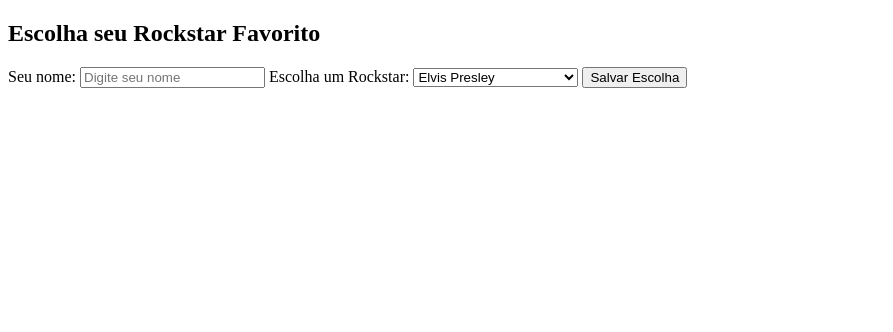
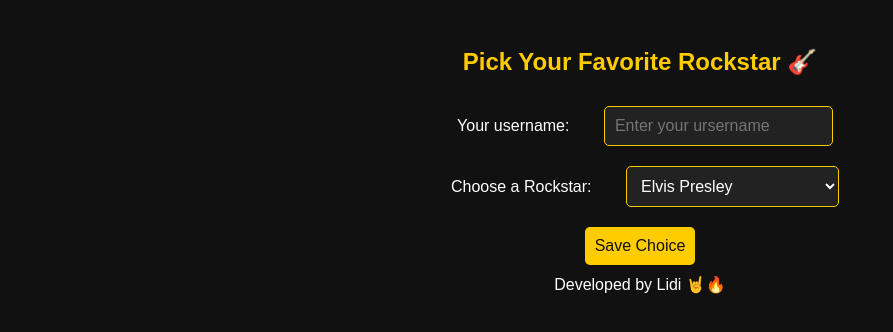
Before and after one commit to LidiClementino/rockstar-picker, a plain HTML site: page index.html in a window 1280 px wide. Shown: the whole page, without its empty margins (0-893 px from the left). Drawn offline with Linux system fonts and the light colour scheme.

Commit message:
Update index.html

```diff
--- a/index.html
+++ b/index.html
@@ -1,19 +1,57 @@
 <!DOCTYPE html>
-<html lang="pt-BR">
+<html lang="en">
 <head>
     <meta charset="UTF-8">
     <meta name="viewport" content="width=device-width, initial-scale=1.0">
-    <title>Escolha seu Rockstar</title>
+    <title>Pick Your Rockstar</title>
+    <style>
+        body {
+            font-family: Arial, sans-serif;
+            background-color: #111;
+            color: #fff;
+            text-align: center;
+            padding: 20px;
+        }
+        h2 {
+            color: #ffcc00;
+        }
+        label, select, input, button {
+            margin: 10px;
+            padding: 10px;
+            font-size: 16px;
+        }
+        input, select {
+            background: #222;
+            color: #fff;
+            border: 1px solid #ffcc00;
+            border-radius: 5px;
+        }
+        button {
+            background-color: #ffcc00;
+            color: #111;
+            border: none;
+            border-radius: 5px;
+            cursor: pointer;
+        }
+        button:hover {
+            background-color: #ffaa00;
+        }
+    </style>
 </head>
 <body>
-    <h2>Escolha seu Rockstar Favorito</h2>
-    <label for="username">Seu nome:</label>
-    <input type="text" id="username" placeholder="Digite seu nome">
+    <h2>Pick Your Favorite Rockstar 🎸</h2>
+    <label for="username">Your username:</label>
+    <input type="text" id="username" placeholder="Enter your ursername">
+    <br>
+    <label for="rockstar-list">Choose a Rockstar:</label>
+    <select id="rockstar-list"></select>
+    <br>
+    <button onclick="saveChoice()">Save Choice</button>
 
-    <label for="rockstar-list">Escolha um Rockstar:</label>
-    <select id="rockstar-list"></select>
 
-    <button onclick="salvarEscolha()">Salvar Escolha</button>
+
+
+    <footer>Developed by Lidi 🤘🔥</footer>
 
     <script>
         const rockstars = [
@@ -53,42 +91,41 @@
             "Sharon den Adel", "Robert Westerholt", "Ruud Jolie",
             "Dolores O’Riordan", "Noel Hogan", "Mike Hogan", "Fergal Lawler",
             "Hayley Williams", "Zac Farro", "Taylor York",
-            "Taylor Momsen", "Ben Phillips", "Jamie Perkins", "Mark Damon"
+            "Taylor Momsen", "Ben Phillips", "Jamie Perkins", "Mark Damon","Amy Lee"
         ];
 
-        function carregarLista() {
-            const lista = document.getElementById("rockstar-list");
-            lista.innerHTML = ""; // Limpa antes de adicionar
-
-            rockstars.forEach(nome => {
+        function loadList() {
+            const list = document.getElementById("rockstar-list");
+            list.innerHTML = "";
+            rockstars.forEach(name => {
                 const option = document.createElement("option");
-                option.value = nome;
-                option.textContent = nome;
-                lista.appendChild(option);
+                option.value = name;
+                option.textContent = name;
+                list.appendChild(option);
             });
         }
 
-        function salvarEscolha() {
-            const nomeUsuario = document.getElementById("username").value;
-            const rockstarSelecionado = document.getElementById("rockstar-list").value;
+        function saveChoice() {
+            const userName = document.getElementById("username").value;
+            const selectedRockstar = document.getElementById("rockstar-list").value;
 
-            if (nomeUsuario && rockstarSelecionado) {
-                alert(`${nomeUsuario} escolheu ${rockstarSelecionado}!`);
-                removerRockstar(rockstarSelecionado);
+            if (userName && selectedRockstar) {
+                alert(`${userName} chose ${selectedRockstar}!`);
+                removeRockstar(selectedRockstar);
             } else {
-                alert("Por favor, preencha todos os campos.");
+                alert("Please fill in all fields.");
             }
         }
 
-        function removerRockstar(nome) {
-            const index = rockstars.indexOf(nome);
+        function removeRockstar(name) {
+            const index = rockstars.indexOf(name);
             if (index !== -1) {
-                rockstars.splice(index, 1); // Remove da lista
-                carregarLista(); // Atualiza a lista na tela
+                rockstars.splice(index, 1);
+                loadList();
             }
         }
 
-        document.addEventListener("DOMContentLoaded", carregarLista);
+        document.addEventListener("DOMContentLoaded", loadList);
     </script>
 </body>
 </html>
```
